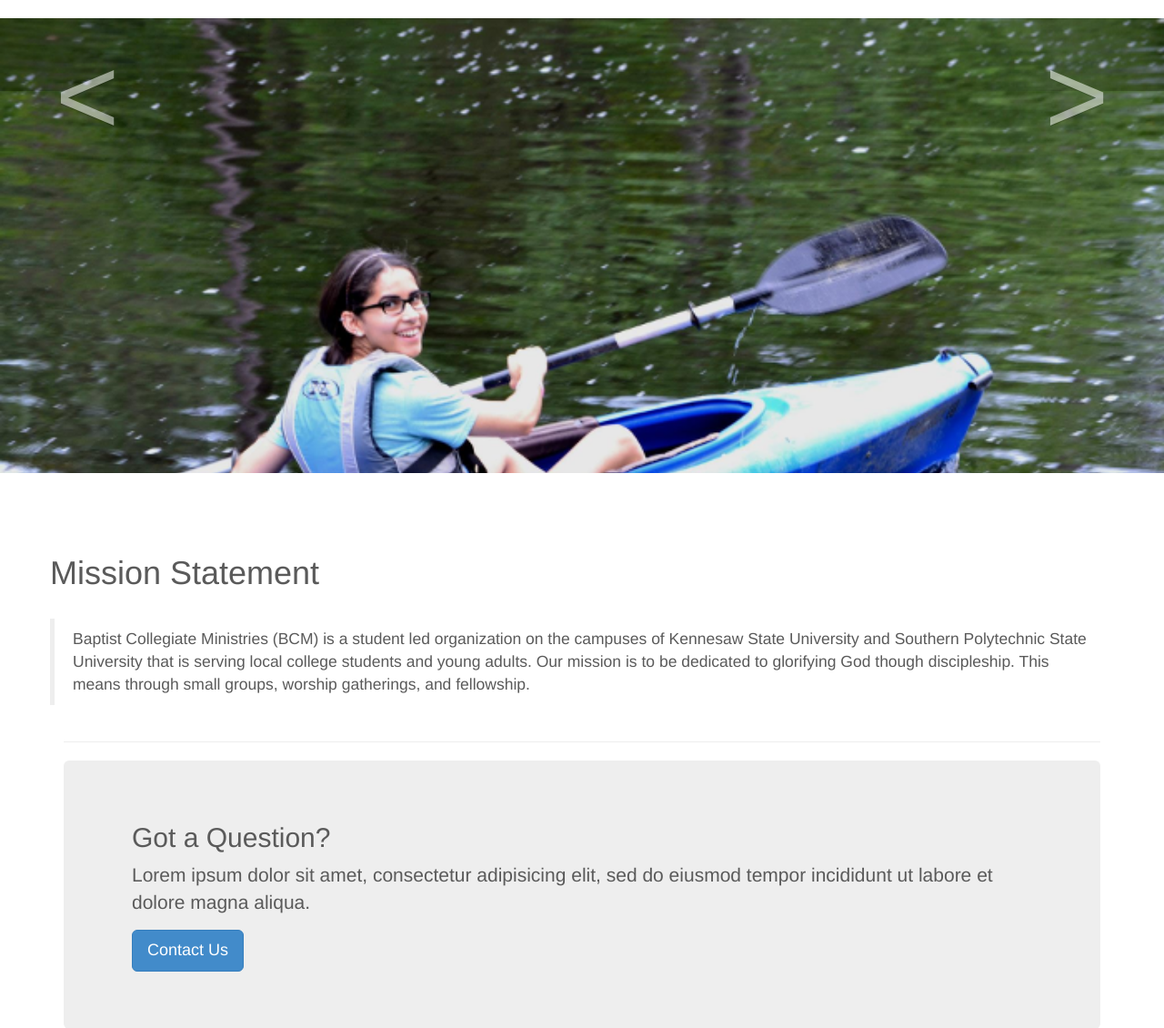
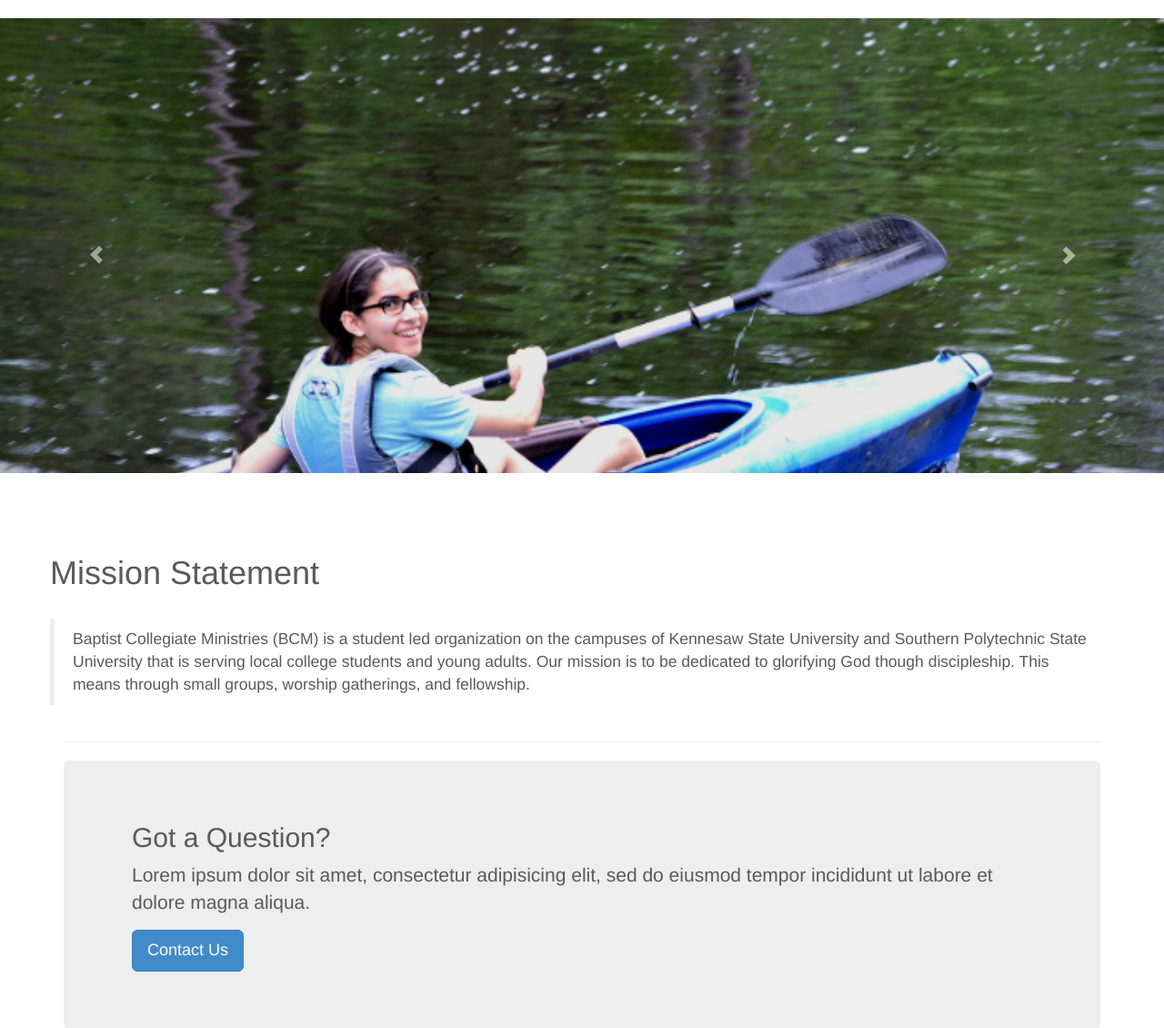
Before and after one commit to ksubcm/website, a PHP site: page /main.php in a window 1280 px wide. Shown: the part 52-1182 px from the top of the page at 91% size. Run offline with PHP 8.4, Linux system fonts and the light colour scheme; some libraries are stand-ins or nearby versions.

Commit message:
fixed the arrows on the carousel

```diff
--- a/css/layout.css
+++ b/css/layout.css
@@ -130,8 +130,7 @@ border-radius: 500px;
 {
     background-color: transparent;
     border: 0 none;
-    font-size: 120px;
-    height: 80px;
+    font-size: 20px;
     margin-top: 0 auto;
     text-shadow: 0 1px 1px rgba(0, 0, 0, 0.4);
     z-index: 10;
--- a/inc/sldbar.php
+++ b/inc/sldbar.php
@@ -18,12 +18,13 @@ class Slideshow
 		global $conf;//grab the global configuration (see conf/config.php)
 		echo "<div class='hidden-xs'>
 
-		<div id='myCarousel' class='carousel slide'>
+		<div id='myCarousel' class='carousel slide' data-ride='carousel'>
 		<div class='carousel-inner'>";
 		/* print the image containers */
 		$active = False;
 		foreach($this->paths as $path)
 		{
+			/** make the first slide the active slide */
 			if(! $active)
 			{
 				echo "<div class='item active'><img src=".$conf['IMGPATH']."/".$path." class='img-responsive'></div>";
@@ -35,9 +36,8 @@ class Slideshow
 		/* print the next and previous buttons */
 		echo "
 		</div><!-- /carousel inner -->
-				<a class='left carousel-control'  data-slide='prev' href='#myCarousel'><</a>
-				<a class='right carousel-control' data-slide='next' href='#myCarousel'>></a>
-
+				<a class='left carousel-control'  data-slide='prev' href='#myCarousel'><span class='glyphicon glyphicon-chevron-left'></span></a>
+				<a class='right carousel-control' data-slide='next' href='#myCarousel'><span class='glyphicon glyphicon-chevron-right'></span></a>
 		</div></div><!-- /myCoursel -->";
 	}
 }
```
